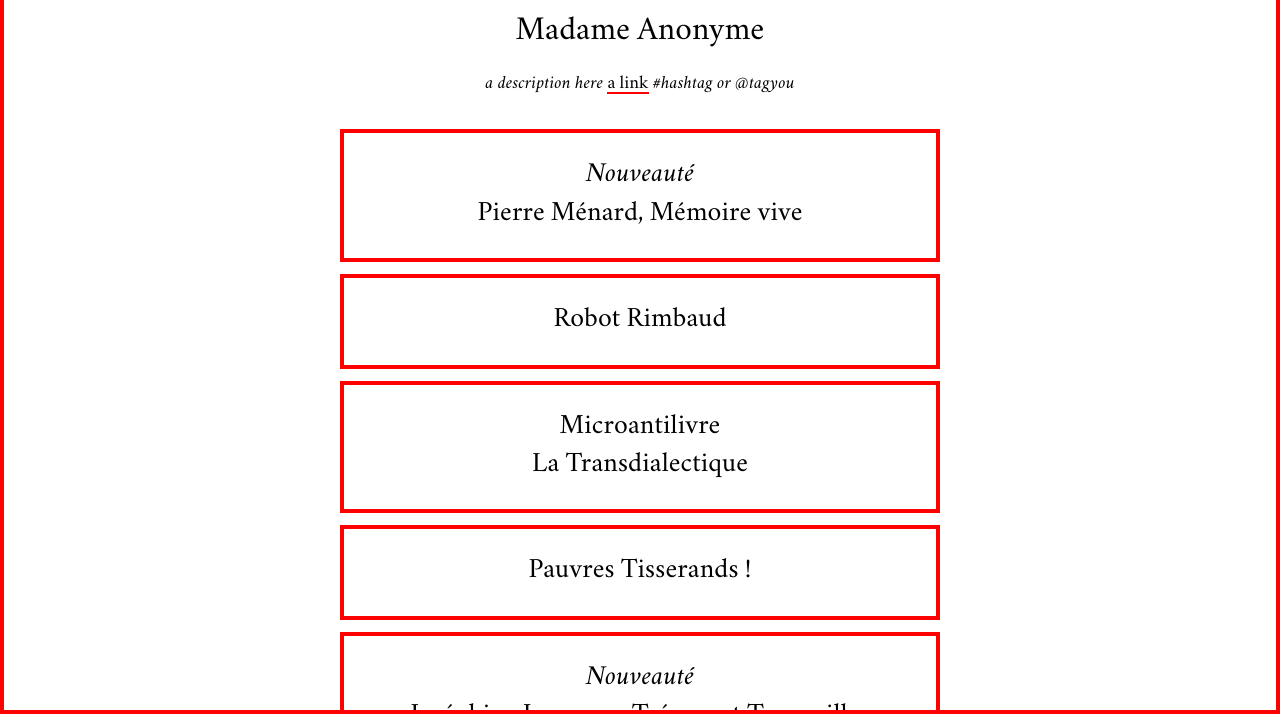
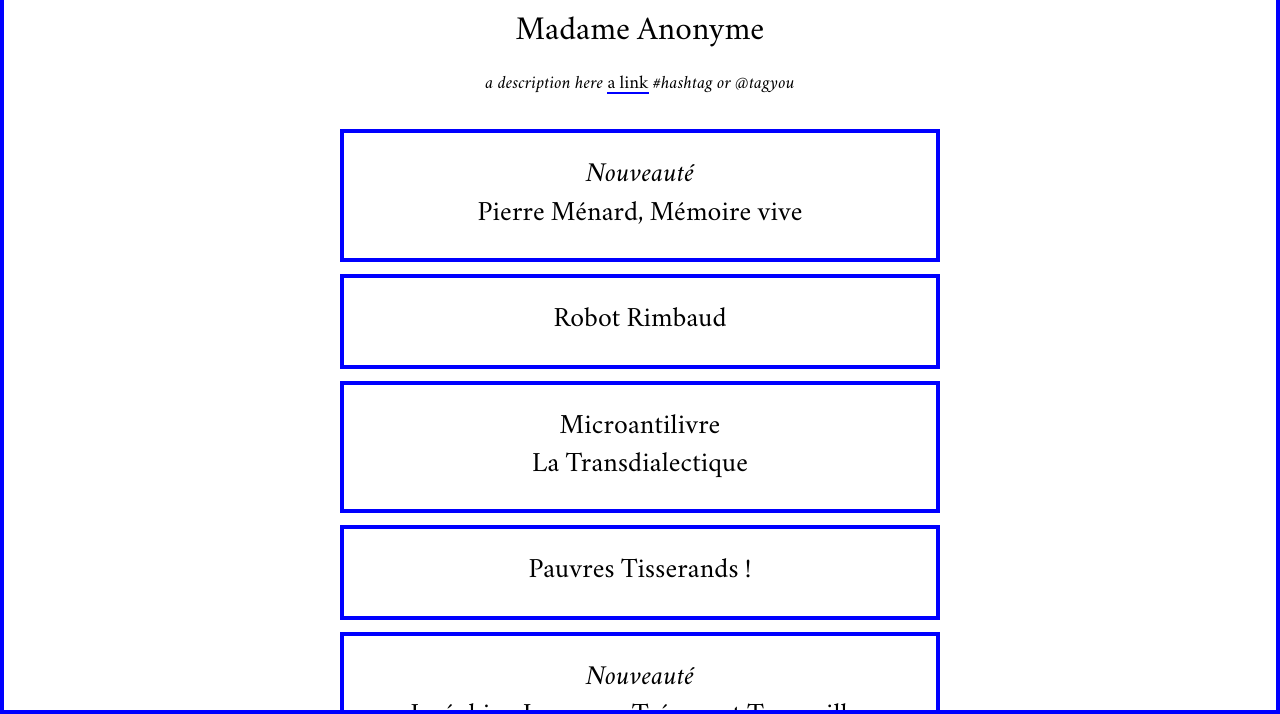
Before and after one commit to irrealitas/racines, a plain HTML site: page index.html in a window 1280 px wide. Shown: the part 86-800 px from the top of the page. Drawn offline with Linux system fonts and the light colour scheme.

Commit message:
Deploying to gh-pages from  @ fdcacc28f0f48e38163b8d59143d7d7d5c201eb2 🚀

```diff
--- a/index.html
+++ b/index.html
@@ -12,7 +12,7 @@
     :root {
       --color-background: #fff;
       --color-static: #000;
-      --color-dynamic: #f00;
+      --color-dynamic: #00f;
       --border-width: 4px;
     }
   </style>
```
